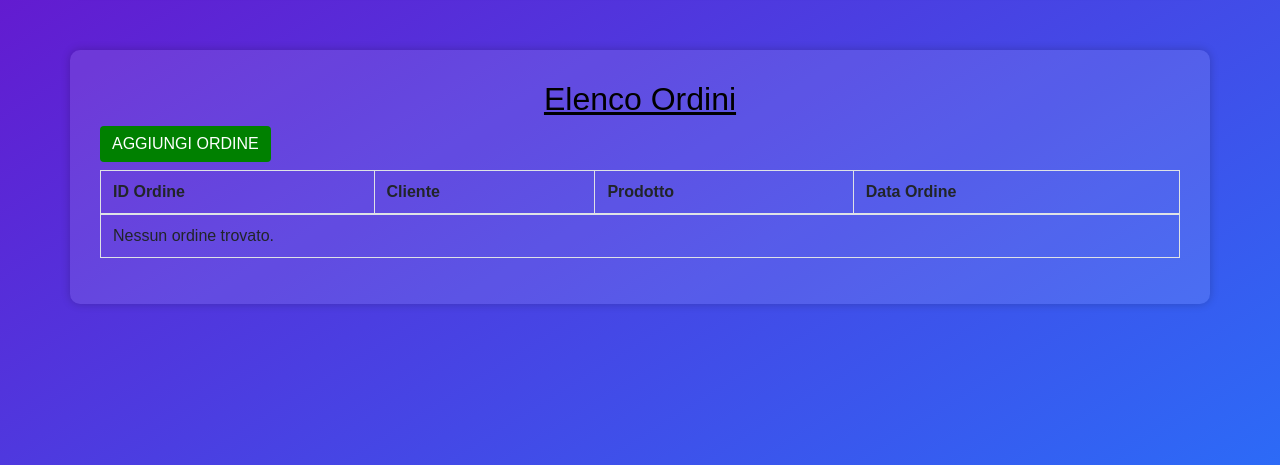
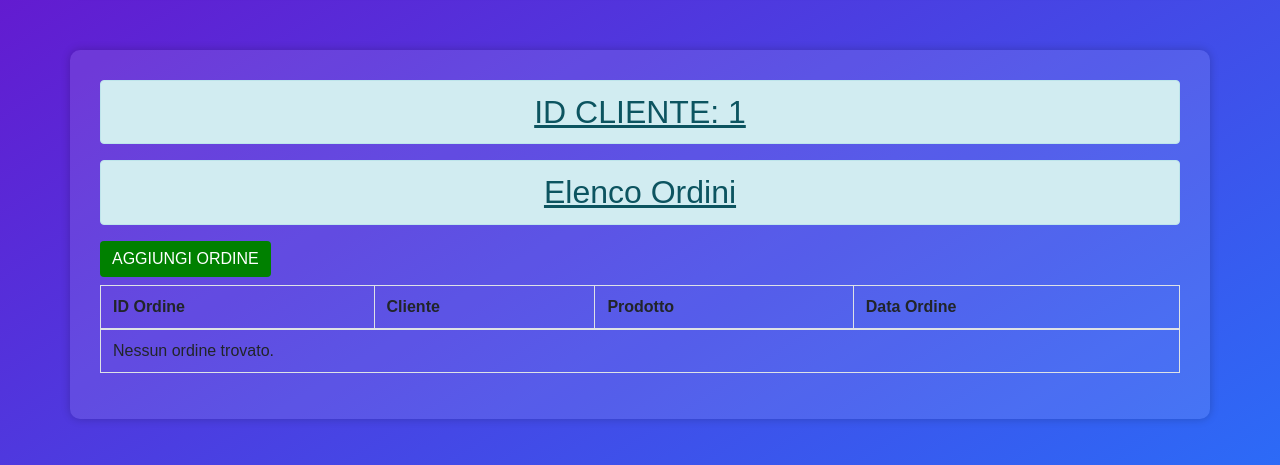
Before and after one commit to Nicholas1514/Esercitazione_10_Informatica, a PHP site: page /ordini.php in a window 1280 px wide. Shown: the part 166-631 px from the top of the page. Run offline with PHP 8.4, Linux system fonts and the light colour scheme; the visitor is signed in with stand-in values (Sample User, id 1); data that the repository does not hold is empty.

Commit message:
Update ordini.php

```diff
--- a/ordini.php
+++ b/ordini.php
@@ -9,6 +9,8 @@ if (!isset($_SESSION['loggedin'])) {
     exit;
 }
 $id_cliente = $_SESSION['user_id'];
+$nome_cliente = $_SESSION['username'];
+
 // Recupera gli ordini dal database con i dettagli dei clienti e dei prodotti
 $query = "
    SELECT v.ID, p.nome AS nome_prodotto, v.data
@@ -62,7 +64,8 @@ $result = $stmt->get_result();
     </style>
 </head>
 <div class = "container">
-<h2>Elenco Ordini</h2>
+<h2 class = "alert alert-info"> ID CLIENTE: <?php echo $id_cliente ?></h2>
+<h2 class = "alert alert-info">Elenco Ordini</h2>
 
 <!-- Pulsante per aggiungere un nuovo ordine -->
 <a href="add_sale.php" class="btn btn-primary mb-2">AGGIUNGI ORDINE</a>
@@ -83,7 +86,7 @@ $result = $stmt->get_result();
             while ($row = $result->fetch_assoc()) {
                 echo "<tr>";
                 echo "<td>" . $row['ID'] . "</td>";
-                echo "<td>" . $row['nome_cliente'] . "</td>";
+                echo "<td>" . $nome_cliente/*$row['nome_cliente']*/ . "</td>";
                 echo "<td>" . $row['nome_prodotto'] . "</td>";
                 echo "<td>" . $row['data'] . "</td>";
                 echo "</tr>";
@@ -91,6 +94,7 @@ $result = $stmt->get_result();
         } else {
             echo "<tr><td colspan='4'>Nessun ordine trovato.</td></tr>";
         }
+
         ?>
     </tbody>
 </table>
```
